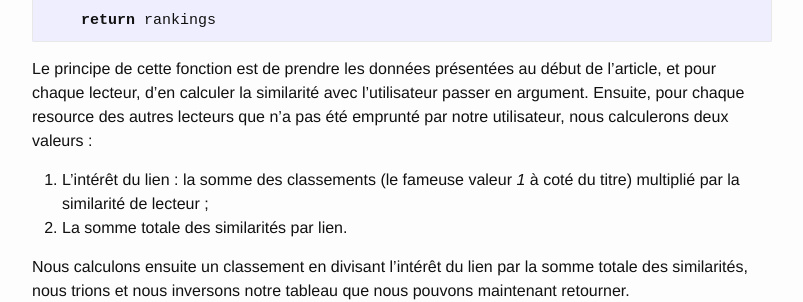
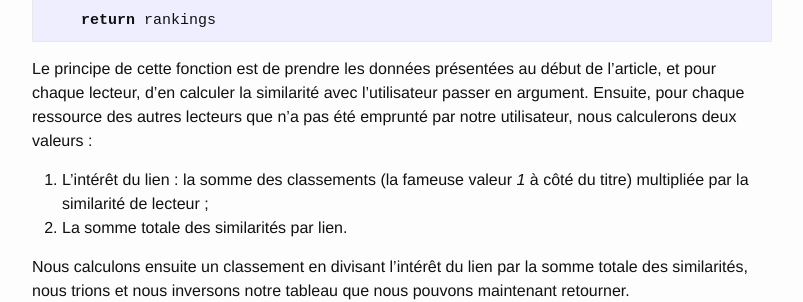
Before and after one commit to edipretoro/edipretoro.github.io, a Jekyll site: the page built from _posts/2020-12-06-recommander_des_ressources.md, in a window 1280 px wide and 900 px high, scrolled down 2594 px. Shown: the part 200-502 px from the top of the window, without its empty margins (238-1041 px from the left). Built offline with Jekyll 4.4.1, drawn with Linux system fonts in a browser that asks for light colours; comment, search, counter and statistics services are not loaded; some of the changed text lies outside the part shown.

Commit message:
Fixing some errors and typos

```diff
--- a/_posts/2020-12-06-recommander_des_ressources.md
+++ b/_posts/2020-12-06-recommander_des_ressources.md
@@ -143,11 +143,11 @@ def getRecommendations(loans, patron, similarity=sim_pearson):
 Le principe de cette fonction est de prendre les données présentées au
 début de l'article, et pour chaque lecteur, d'en calculer la
 similarité avec l'utilisateur passer en argument. Ensuite, pour chaque
-resource des autres lecteurs que n'a pas été emprunté par notre
+ressource des autres lecteurs que n'a pas été emprunté par notre
 utilisateur, nous calculerons deux valeurs :
 
-1. L'intérêt du lien : la somme des classements (le fameuse valeur *1*
-   à coté du titre) multiplié par la similarité de lecteur ;
+1. L'intérêt du lien : la somme des classements (la fameuse valeur *1*
+   à côté du titre) multipliée par la similarité de lecteur ;
 2. La somme totale des similarités par lien.
 
 Nous calculons ensuite un classement en divisant l'intérêt du lien par
```
Also changed, not shown: other parts of _posts/2020-12-06-recommander_des_ressources.md (+4 -4 lines).
